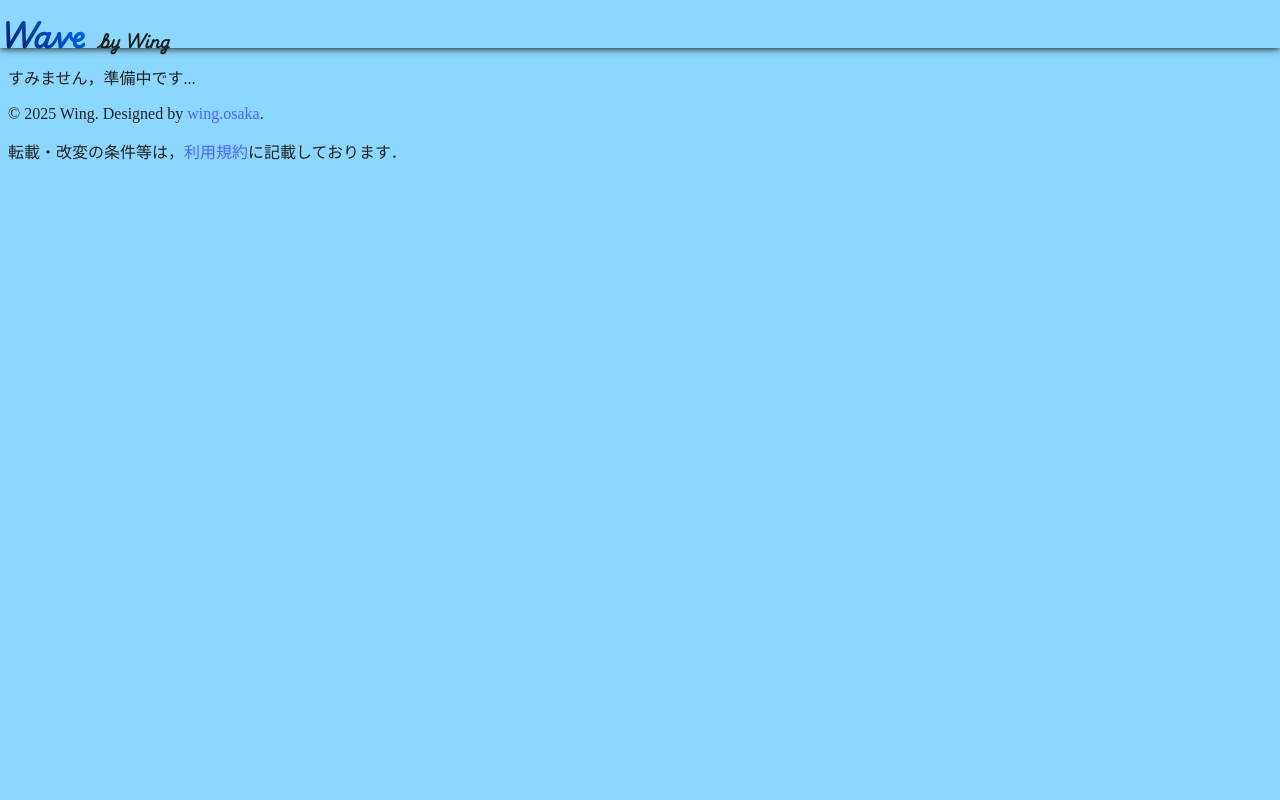
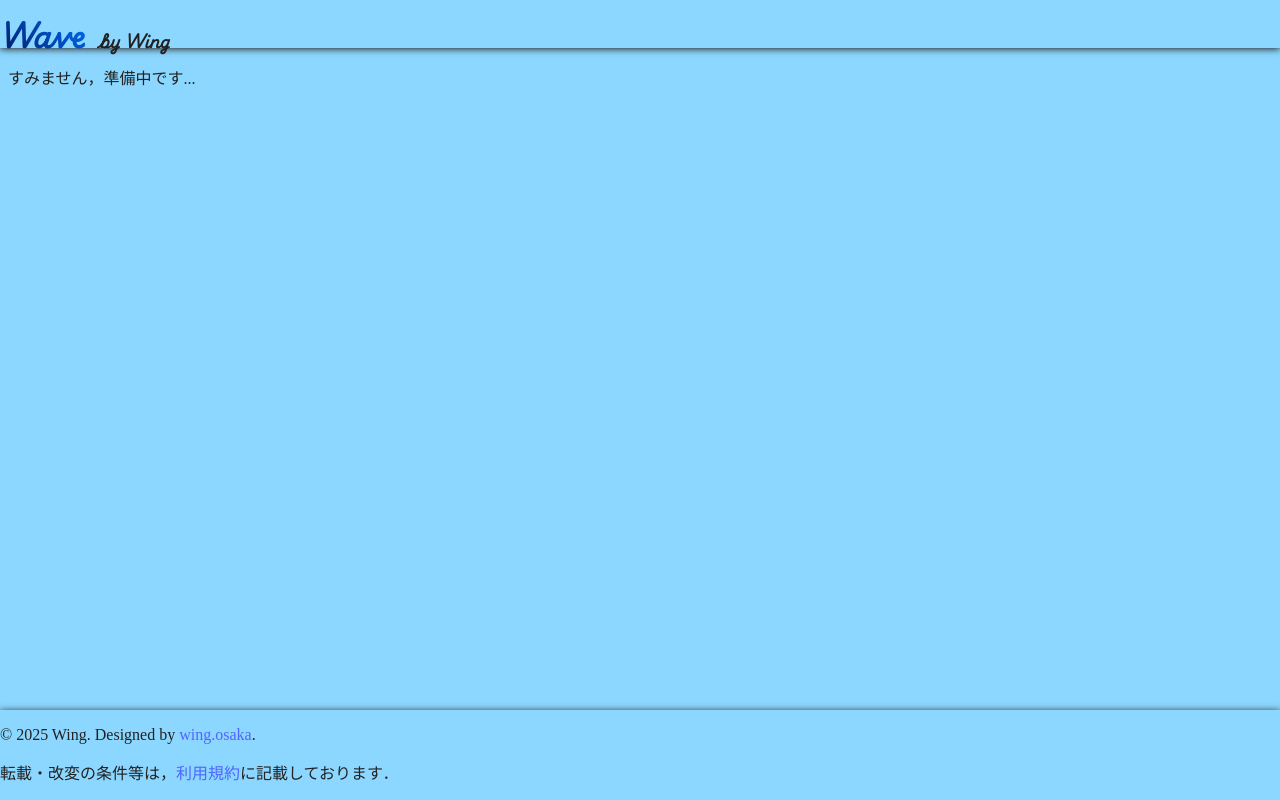
Before and after one commit to te-wing/wave.graphics, a Next.js app: page / in a window 1280 px wide. Built offline with nearby package versions, Linux system fonts and the light colour scheme; a web font is replaced by a local one.

Commit message:
めっちゃ良い！

```diff
--- a/src/app/rootLayout.module.scss
+++ b/src/app/rootLayout.module.scss
@@ -52,4 +52,13 @@
 
 .children {
   margin-top: 57px;
+  margin-bottom: 110px;
 }
+
+.fixedFooter {
+  position: fixed;
+  bottom: 0px;
+  left: 0px;
+  width: 100%;
+  box-shadow: 0 1px 7px var(--foreground);
+}
```
